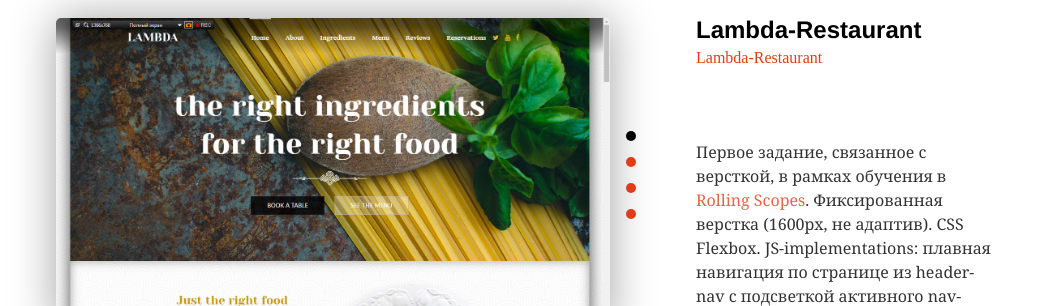
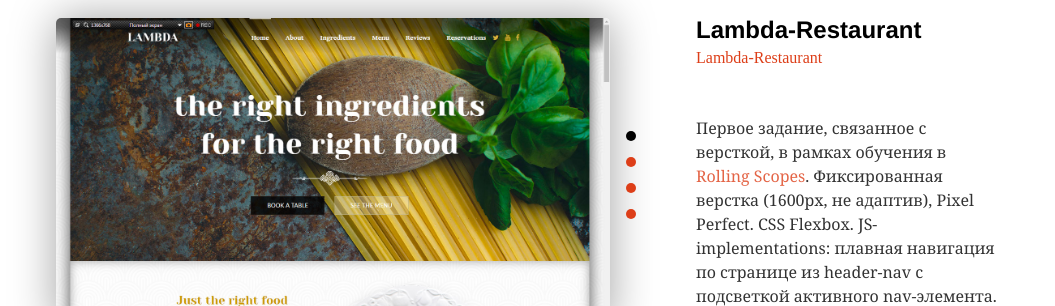
Before and after one commit to alexnaidovich/pf, a plain HTML site: page index.html in a window 1280 px wide. Shown: the part 1530-1836 px from the top of the page, without its empty margins (112-1167 px from the left). Drawn offline with Linux system fonts and the light colour scheme.

Commit message:
Modified description.

```diff
--- a/index.html
+++ b/index.html
@@ -99,7 +99,7 @@
     				                <h4>Lambda-Restaurant</h4>
                             <a href="https://alexnaidovich.github.io/Lambda-Restaurant/">Lambda-Restaurant</a>
     				            </div>
-    				            <p>Первое задание, связанное с версткой, в рамках обучения в <a href="https://school.rollingscopes.com/" target="_blank">Rolling Scopes</a>. Фиксированная верстка (1600px, не адаптив). CSS Flexbox. JS-implementations: плавная навигация по странице из header-nav с подсветкой активного nav-элемента. <a href="https://github.com/alexnaidovich/Lambda-Restaurant" target="_blank">Посмотреть код</a></p>
+    				            <p>Первое задание, связанное с версткой, в рамках обучения в <a href="https://school.rollingscopes.com/" target="_blank">Rolling Scopes</a>. Фиксированная верстка (1600px, не адаптив), Pixel Perfect. CSS Flexbox. JS-implementations: плавная навигация по странице из header-nav с подсветкой активного nav-элемента. <a href="https://github.com/alexnaidovich/Lambda-Restaurant" target="_blank">Посмотреть код</a></p>
     				        </div>
     				    </div>
     				    <div class="portfolio__item">
```
